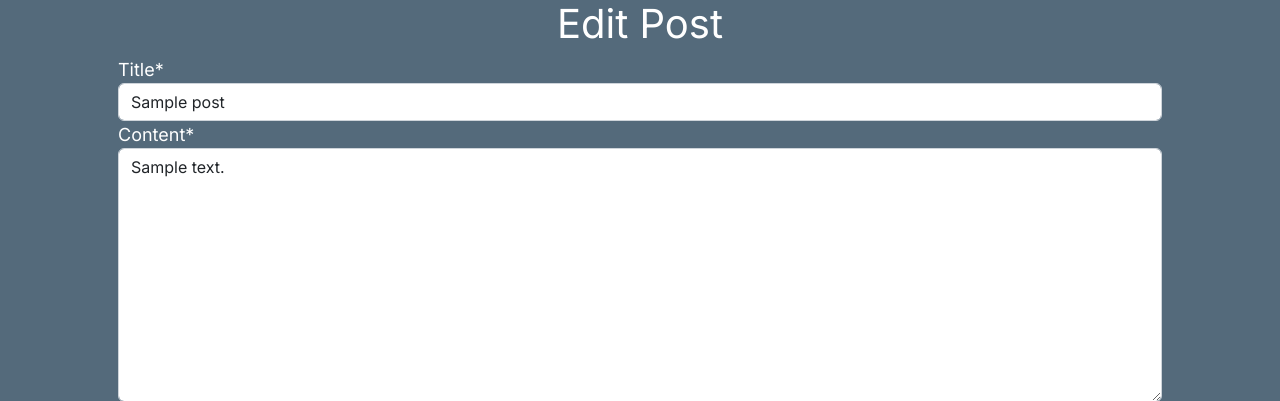
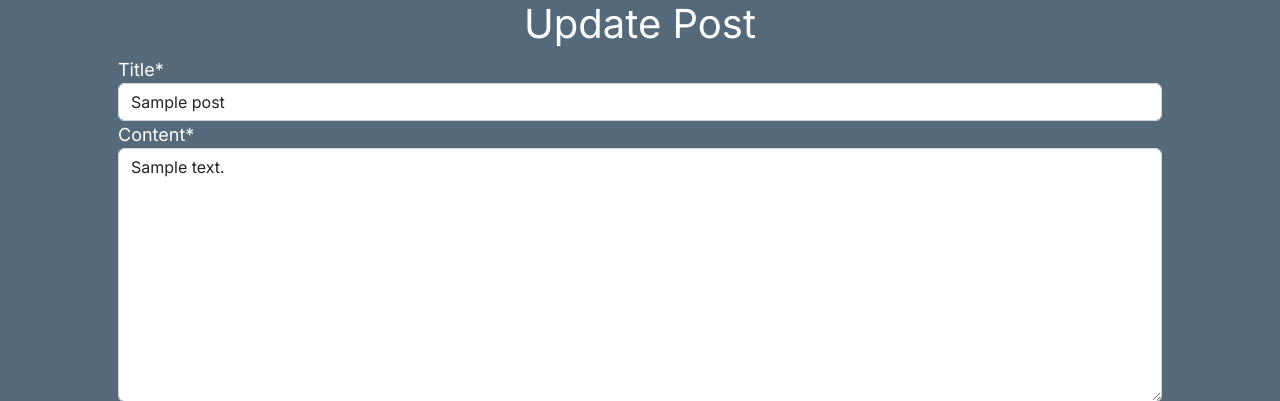
Before and after one commit to Maya-Claveau/pp4-fungi-news, a Django app: a page that uses templates/update_post.html in a window 1280 px wide. Shown: the part 66-467 px from the top of the page. Run offline with Django 3.2, Linux system fonts and the light colour scheme; a user stored in the database is signed in; tables that the repository leaves empty hold one stand-in row (values such as "Sample post"); some libraries are stand-ins or nearby versions.

Commit message:
CRUD: update and delete post both are working

```diff
--- a/blog/urls.py
+++ b/blog/urls.py
@@ -8,7 +8,7 @@ urlpatterns = [
     path('like/<slug:slug>', views.PostLike.as_view(), name='blogpost_like'),
     path('add_post', views.AddPost.as_view(), name='add_post'),
     path('all_posts', views.AllPosts.as_view(), name='all_posts'),
+    path('shared_posts', views.SharedPostsByUsers.as_view(), name='shared_posts'),  # noqa: E501
     path('<slug:slug>/update', views.UpdatePost.as_view(), name='update_post'),  # noqa: E501
-    path('shared_posts', views.SharedPostsByUsers.as_view(), name='shared_posts'),  # noqa: E501
-    path('delete_post/<slug:slug>', views.DeletePost.as_view(), name='delete_post'),  # noqa: E501
+    path('<slug:slug>/delete_post', views.DeletePost.as_view(), name='delete_post'),  # noqa: E501
 ]
--- a/blog/views.py
+++ b/blog/views.py
@@ -134,8 +134,6 @@ class AddPost(View):
                 form.instance.name = request.user.username
                 form.instance.author = self.request.user
                 form.save()
-                n = form.cleaned_data['name']
-                request.user.posts_set.create(name=n)
                 messages.success(request, 'Your post is awaiting approval.')
                 return redirect('home')
             else:
@@ -187,4 +185,4 @@ class DeletePost(DeleteView):
     """delete a shared post when user logged in"""
     model = Post
     template_name = 'delete_post.html'
-    success_url = reverse_lazy('/')
+    success_url = '/'
--- a/funginews/urls.py
+++ b/funginews/urls.py
@@ -15,7 +15,6 @@ Including another URLconf
 """
 from django.contrib import admin
 from django.urls import path, include
-from blog import views
 from register import views as v
 
 urlpatterns = [
--- a/templates/all_posts.html
+++ b/templates/all_posts.html
@@ -36,9 +36,9 @@
                             {% if user.is_authenticated %}
                             {% if user.id == post.author.id %}
                             <div class="container d-flex flex-row-reverse">
-                                <!-- edit post button -->
+                                <!-- update post button -->
                                 <a href="{% url 'update_post' post.slug %}" class="p-2">
-                                    <button type="button" class="btn btn-outline-success edit-btn">Edit</button>
+                                    <button type="button" class="btn btn-outline-success edit-btn">Update</button>
                                 </a>
 
                                 <!-- delete post button -->
--- a/templates/delete.post.html
+++ b/templates/delete_post.html
@@ -9,10 +9,10 @@
     <div class="row">
         <div class="col-md-8 mt-3 offset-md-2 center">
             <h3>Delete {{ post.title }}</h3>
-            <form method="post" action="{% url 'delete_post' %}">
+            <form method="post" action="{% url 'delete_post' post.slug %}">
                 {% csrf_token %}
                 <p>Are you sure you want to delete "{{ post.title }}"?</p>
-                <a href="{% url 'delete_post' post.pk %}">
+                <a href="{% url 'delete_post' post.slug %}">
                     <button class="btn btn-lg btn-warning delete-btn">Delete</button>
                 </a>
             </form>
--- a/templates/index.html
+++ b/templates/index.html
@@ -60,9 +60,9 @@
                                 {% if user.is_authenticated %}
                                 {% if user.id == post.author.id %}
                                 <div class="container d-flex flex-row-reverse">
-                                    <!-- edit post button -->
+                                    <!-- update post button -->
                                     <a href="{% url 'update_post' post.slug %}" class="p-2">
-                                        <button type="button" class="btn btn-outline-success edit-btn">Edit</button>
+                                        <button type="button" class="btn btn-outline-success edit-btn">Update</button>
                                     </a>
 
                                     <!-- delete post button -->
--- a/templates/update_post.html
+++ b/templates/update_post.html
@@ -12,13 +12,13 @@
 <div class="container position-relative px-4 px-lg-5">
     <div class="row">
         <div class="col">
-            <h1 class="text-center text-white">Edit Post</h1>
-            <form method="POST" class="text-white edit-post mt-2" action="{% url 'update_post' post.pk %}">
+            <h1 class="text-center text-white">Update Post</h1>
+            <form method="POST" class="text-white edit-post mt-2" action="{% url 'update_post' post.slug %}">
                 {% csrf_token %}
                 {{ form | crispy }}
 
                 <div class="text-center">
-                    <a href="{% url 'update_post' post.pk %}">
+                    <a href="{% url 'update_post' post.slug %}">
                         <button type="submit"
                             class="btn btn-lg center btn-outline-info mt-2 mb-2 edit-btn">Submit</button>
                     </a>
```
Also changed, not shown: templates/post_detail.html (+4 -4 lines).
